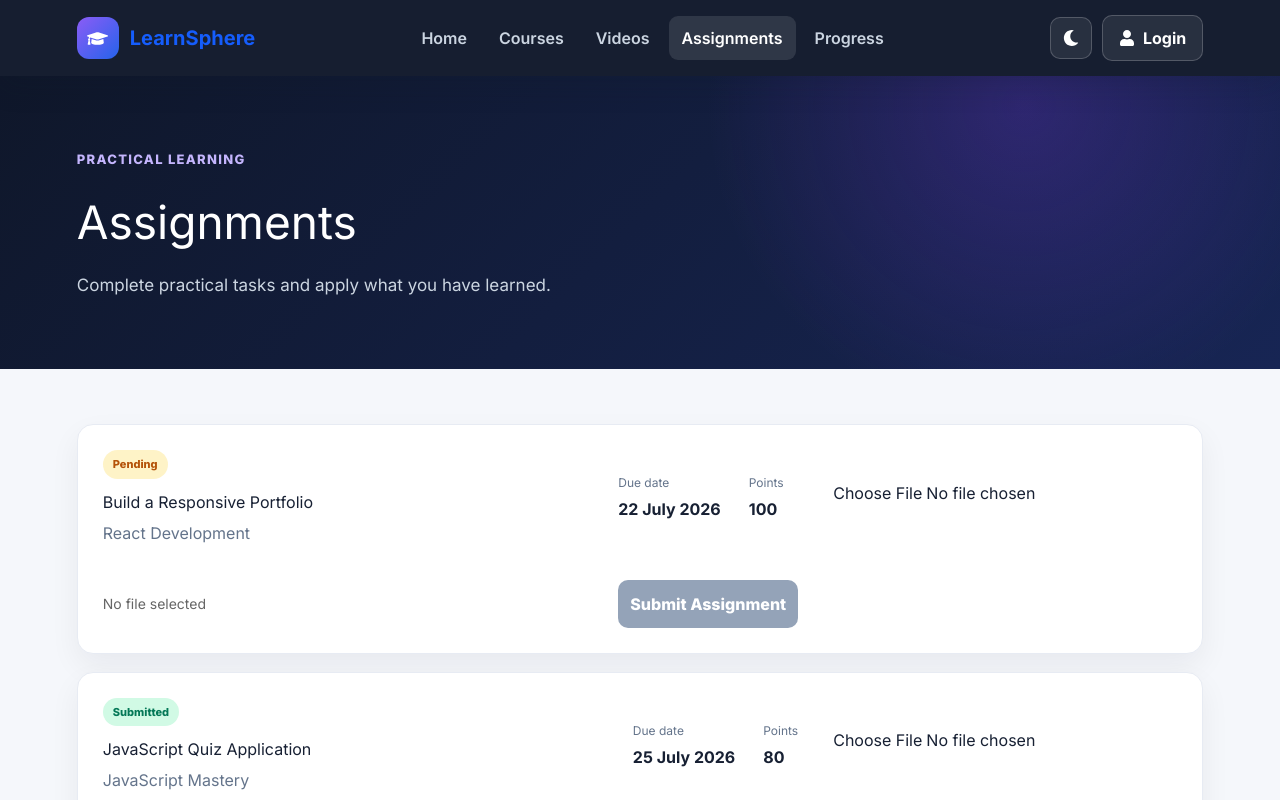
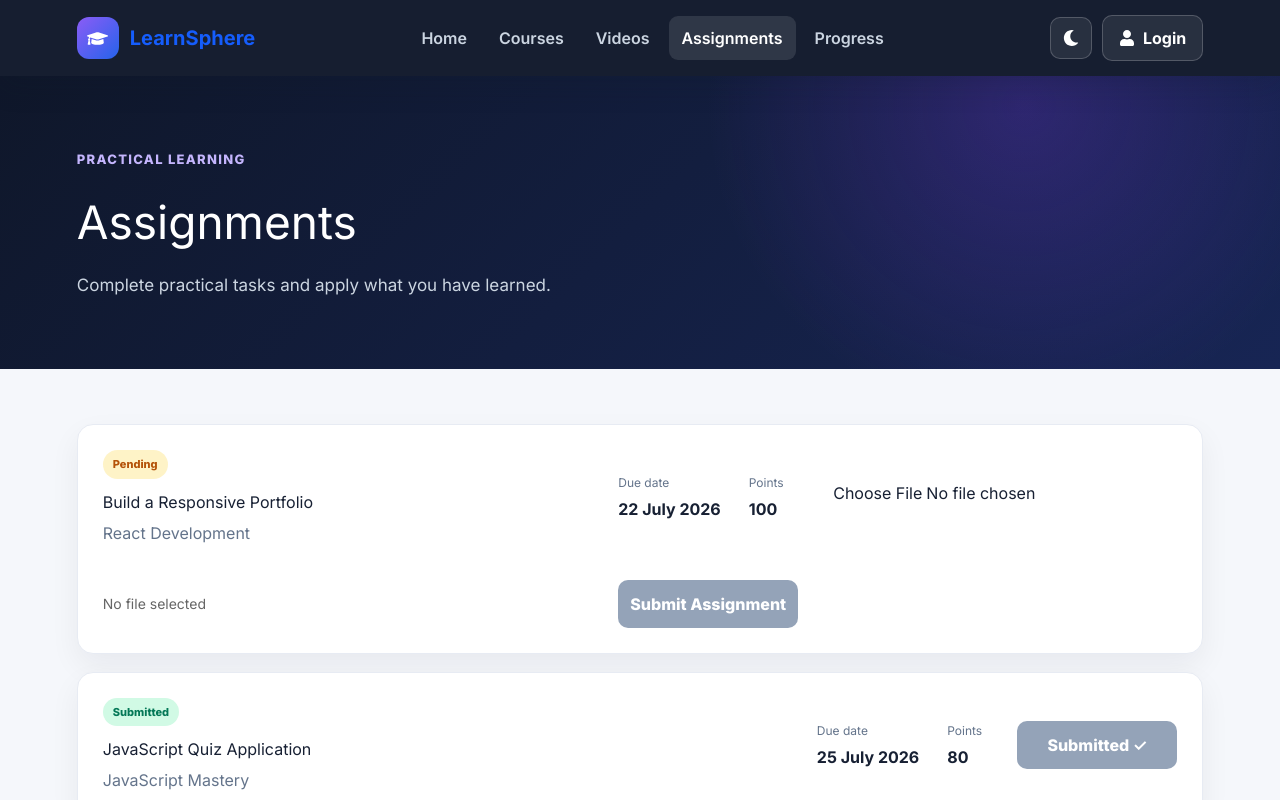
Before and after one commit to Satnamsingh1234/learning-management-system, a React (Vite) app: page / in a window 1280 px wide. Both pictures are taken after a click on the button "Assignments". Shown: the top 800 px of the page. Built offline with nearby package versions, Linux system fonts and the light colour scheme.

Commit message:
Improved assignment UI

```diff
--- a/src/App.jsx
+++ b/src/App.jsx
@@ -786,17 +786,22 @@ Learn new skills and
                     <strong>{assignment.points}</strong>
                   </div>
                 </div>
+                {assignment.status !== "Submitted" && (
+  <>
     <input
       type="file"
       accept=".pdf,.doc,.docx"
       onChange={(e) => setSelectedFile(e.target.files[0])}
       style={{ marginBottom: "10px" }}
     />
+
     <p style={{ fontSize: "14px", color: "#666" }}>
       {selectedFile
         ? `Selected File: ${selectedFile.name}`
         : "No file selected"}
     </p>
+  </>
+)}
 
                 <button
  disabled={assignment.status === "Submitted" || !selectedFile}
```
Lines whose indentation alone changed are shown as unchanged.
